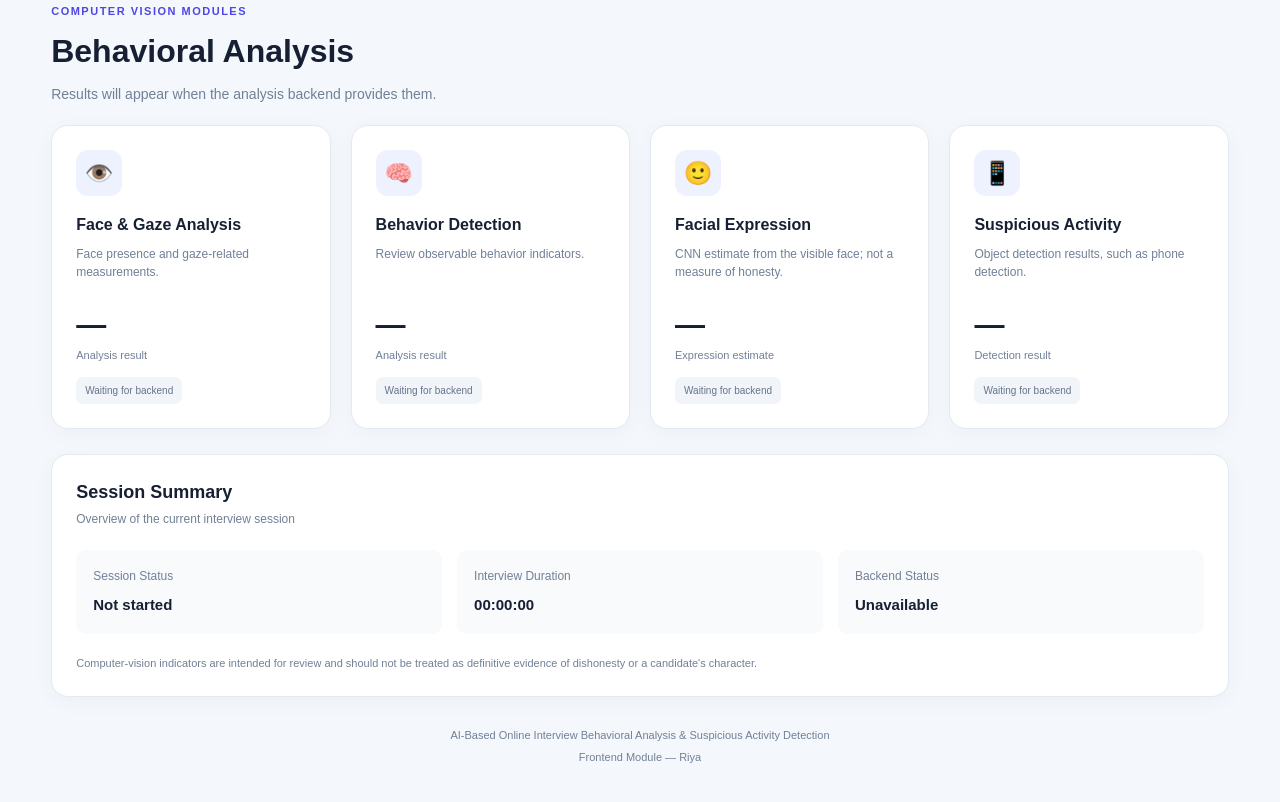
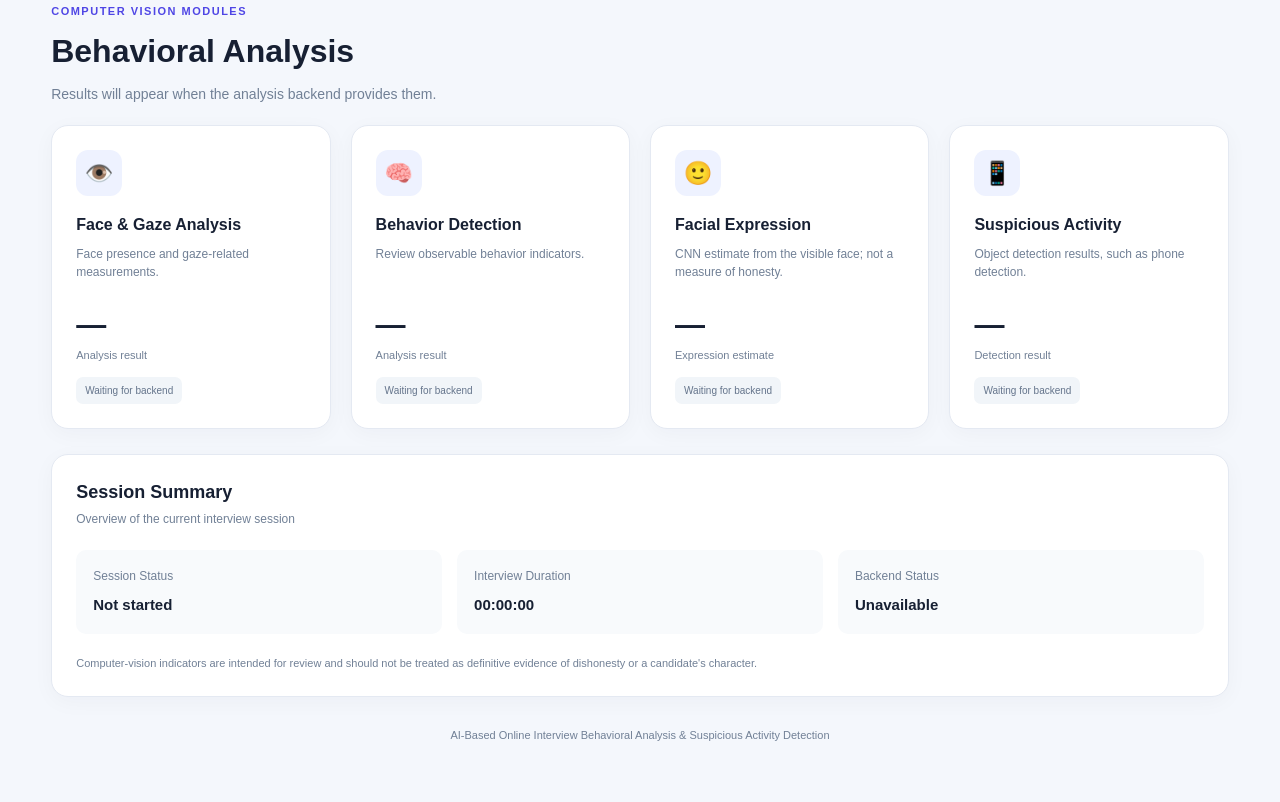
Before and after one commit to SanaSharmaa0987/AI-Based-Interview-Proctoring-System, a plain HTML site: page frontend/index.html in a window 1280 px wide. Shown: the part 859-1661 px from the top of the page. Drawn offline with Linux system fonts and the light colour scheme; no server answers.

Commit message:
Update index.html

```diff
--- a/frontend/index.html
+++ b/frontend/index.html
@@ -379,7 +379,6 @@
             & Suspicious Activity Detection
         </p>
 
-        <p>Frontend Module — Riya</p>
     </footer>
 
 </main>
```
